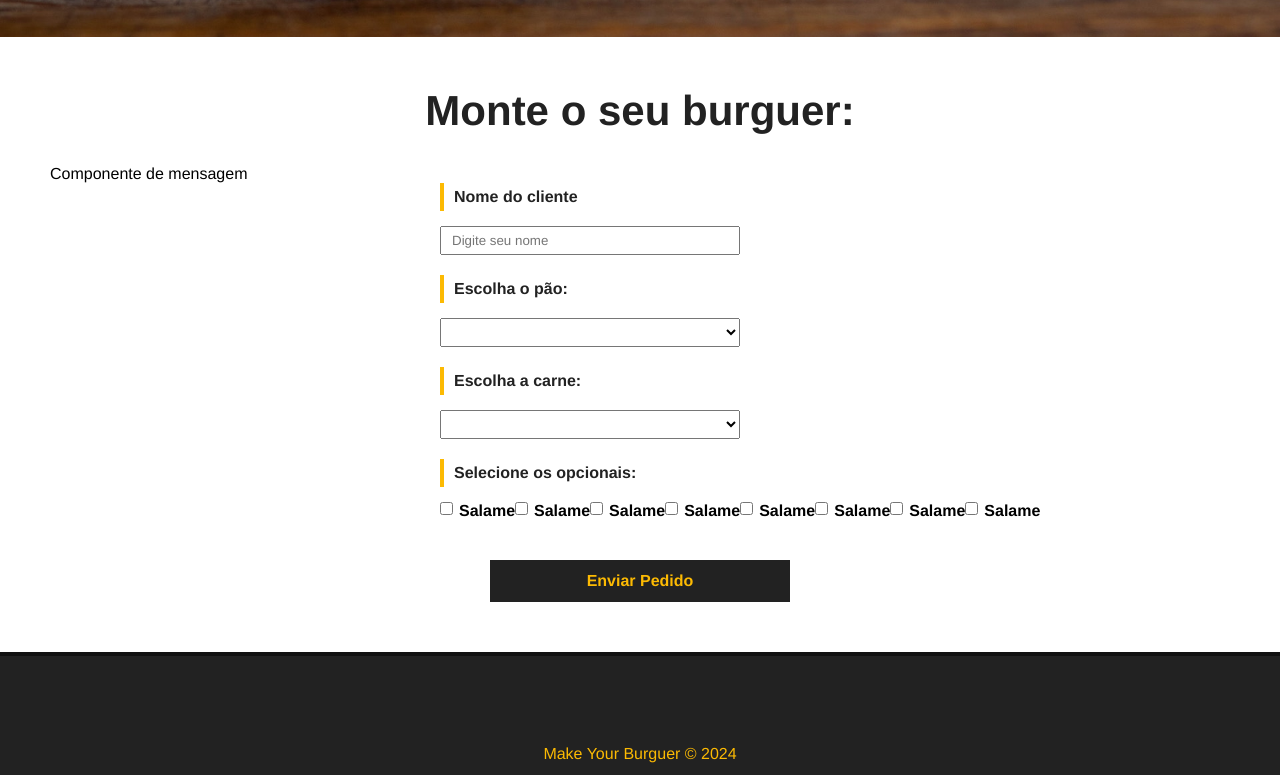
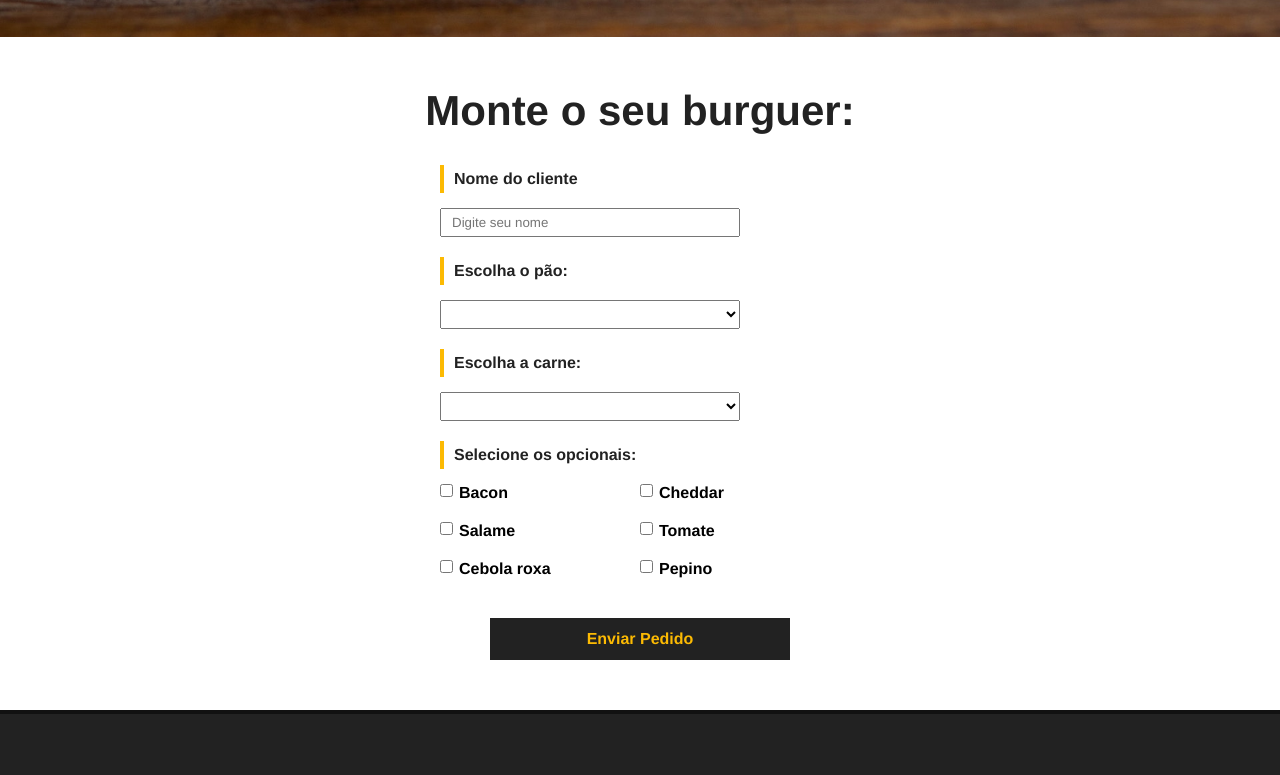
Before and after one commit to BarbasPedro/make_your_burger-Vue3-, a Vue app: page / in a window 1280 px wide. Shown: the part 541-1316 px from the top of the page. Built offline with nearby package versions, Linux system fonts and the light colour scheme; data requests are answered from the project's data file.

Commit message:
Criando componentes BurgerForm e Message

```diff
--- a/db/db.json
+++ b/db/db.json
@@ -65,18 +65,78 @@
   },
   "status": [
     {
-            "id": 1,
+      "id": "1",
       "tipo": "Solicitado"
     },
     {
-            "id": 2,
+      "id": "2",
       "tipo": "Em produção"
     },
     {
-            "id": 3,
+      "id": "3",
       "tipo": "Finalizado"
     }
   ],
   "burgers": [
+    {
+      "id": "a73f",
+      "name": "Pedro",
+      "meat": "Alcatra",
+      "bread": "Italiano Branco",
+      "options": [
+        "Bacon"
+      ],
+      "status": "Solicitado"
+    },
+    {
+      "id": "beca",
+      "name": "Pedro",
+      "meat": "Picanha",
+      "bread": "Italiano Branco",
+      "options": [
+        "Bacon",
+        "Cebola roxa",
+        "Pepino",
+        "Tomate",
+        "Cheddar"
+      ],
+      "status": "Solicitado"
+    },
+    {
+      "id": "1292",
+      "name": "Pedro",
+      "meat": "Picanha",
+      "bread": "Parmesão e Orégano",
+      "options": [
+        "Bacon"
+      ],
+      "status": "Solicitado"
+    },
+    {
+      "id": "ca53",
+      "name": "Pedro",
+      "meat": "Alcatra",
+      "bread": "3 Queijos",
+      "options": [
+        "Bacon"
+      ],
+      "status": "Solicitado"
+    },
+    {
+      "id": "0a90",
+      "name": "Teste",
+      "meat": "Alcatra",
+      "bread": "Italiano Branco",
+      "options": [],
+      "status": "Solicitado"
+    },
+    {
+      "id": "37a5",
+      "name": "Teste",
+      "meat": "Alcatra",
+      "bread": "Parmesão e Orégano",
+      "options": [],
+      "status": "Solicitado"
+    }
   ]
 }
--- a/index.html
+++ b/index.html
@@ -2,7 +2,7 @@
 <html lang="en">
   <head>
     <meta charset="UTF-8">
-    <link rel="icon" href="./public/favicon.ico">
+    <link rel="icon" href="/favicon.ico">
     <meta name="viewport" content="width=device-width, initial-scale=1.0">
     <title>Make Your Burguer</title>
   </head>
--- a/src/App.vue
+++ b/src/App.vue
@@ -15,7 +15,7 @@ export default {
     },
     data() {
         return {
-        logo_src: "/img/logo.png",
+        logo_src: "img/logo.png",
         app_name: "Make Your Burguer",
         };
     },
--- a/src/components/BurguerForm.vue
+++ b/src/components/BurguerForm.vue
@@ -1,56 +1,122 @@
 <template>
-  <p>Componente de mensagem</p>
+  <Message :msg="msg" v-show="msg"/>
   <div>
-    <form id="burger-form">
+    <form id="burger-form" @submit="createBurger">
       <div class="input-container">
         <label for="name">Nome do cliente</label>
-            <input type="text" id="name" name="name" v-model="name" placeholder="Digite seu nome">
+        <input
+          type="text"
+          id="name"
+          name="name"
+          v-model="name"
+          placeholder="Digite seu nome"
+        />
       </div>
       <div class="input-container">
         <label for="bread">Escolha o pão:</label>
         <select name="bread" id="bread" v-model="bread">
           <option value="">Selecione o seu pão</option>
-                <option value="integral">Integral</option>
+          <option v-for="bread in breads" :key="bread.id" :value="bread.tipo">
+            {{ bread.tipo }}
+          </option>
         </select>
       </div>
       <div class="input-container">
         <label for="meat">Escolha a carne:</label>
         <select name="meat" id="meat" v-model="meat">
           <option value="">Selecione a carne</option>
-                <option value="maminha">Maminha</option>
+          <option v-for="meat in meats" :value="meat.tipo" :key="meat.id">
+            {{ meat.tipo }}
+          </option>
         </select>
       </div>
       <div id="options-container" class="input-container">
         <label id="options-title" for="options">Selecione os opcionais:</label>
-            <div class="checkbox-container">
-                <input type="checkbox" name="options" v-model="options" value="salame">
-                <span>Salame</span>
-                <input type="checkbox" name="options" v-model="options" value="salame">
-                <span>Salame</span>
-                <input type="checkbox" name="options" v-model="options" value="salame">
-                <span>Salame</span>
-                <input type="checkbox" name="options" v-model="options" value="salame">
-                <span>Salame</span>
-                <input type="checkbox" name="options" v-model="options" value="salame">
-                <span>Salame</span>
-                <input type="checkbox" name="options" v-model="options" value="salame">
-                <span>Salame</span>
-                <input type="checkbox" name="options" v-model="options" value="salame">
-                <span>Salame</span>
-                <input type="checkbox" name="options" v-model="options" value="salame">
-                <span>Salame</span>
+        <div
+          class="checkbox-container"
+          v-for="option in optionsdata"
+          :key="option.id"
+        >
+          <input
+            type="checkbox"
+            name="options"
+            v-model="options"
+            :value="option.tipo"
+          />
+          <span>{{ option.tipo }}</span>
         </div>
       </div>
       <div class="input-container">
-            <input type="submit" class="submit-btn" value="Enviar Pedido">
+        <input type="submit" class="submit-btn" value="Enviar Pedido" />
       </div>
     </form>
   </div>
 </template>
 
 <script>
+import Message from './Message.vue'
+
 export default {
   name: "BurguerForm",
+  components: {
+    Message
+  },
+  data() {
+    return {
+      breads: null,
+      meats: null,
+      optionsdata: null,
+      name: null,
+      bread: null,
+      meat: null,
+      options: [],
+      status: "Solicitado",
+      msg: null,
+    };
+  },
+  methods: {
+    async getIngredients() {
+      const req = await fetch("http://localhost:3000/ingredientes");
+      const data = await req.json();
+
+      this.breads = data.paes;
+      this.meats = data.carnes;
+      this.optionsdata = data.opcionais;
+    },
+    async createBurger(e) {
+      e.preventDefault();
+
+      const data = {
+        name: this.name,
+        meat: this.meat,
+        bread: this.bread,
+        options: Array.from(this.options),
+        status: "Solicitado",
+      };
+
+      const dataJson = JSON.stringify(data)
+
+      const req = await fetch("http://localhost:3000/burgers", {
+      method: "POST",
+      headers: { "Content-Type": "application/json"},
+      body: dataJson
+      });
+
+      const res = await req.json();
+
+      this.msg = `${res.name}, o seu pedido foi realizado com sucesso!`
+
+      setTimeout(() => this.msg = "", 3000)
+
+      this.name = "";
+      this.breads = "";
+      this.meats = "";
+      this.options = "";
+    },
+  },
+  mounted() {
+    this.getIngredients("http://localhost:3000/burgers");
+  },
 };
 </script>
 
@@ -69,12 +135,13 @@ export default {
 label {
   font-weight: bold;
   margin-bottom: 15px;
-    color: #222;;
+  color: #222;
   padding: 5px 10px;
   border-left: 4px solid #fcba03;
 }
 
-  input, select {
+input,
+select {
   padding: 5px 10px;
   width: 300px;
 }
@@ -107,14 +174,14 @@ export default {
 
 .submit-btn {
   background-color: #222;
-    color:#fcba03;
+  color: #fcba03;
   font-weight: bold;
   border: 2px solid #222;
   padding: 10px;
   font-size: 16px;
   margin: 0 auto;
   cursor: pointer;
-    transition: .5s;
+  transition: 0.5s;
 }
 
 .submit-btn:hover {
--- /dev/null
+++ b/src/components/Message.vue
@@ -0,0 +1,26 @@
+<template>
+  <div class="message-container">
+    <p>{{ msg }}</p>
+  </div>
+</template>
+
+<script>
+export default {
+  name: "Message",
+  props: {
+    msg: String,
+  },
+};
+</script>
+
+<style scoped>
+.message-container {
+  color: #004085;
+  background-color: #cce5ff;
+  border: 2px solid #b8daff;
+  border-radius: 5px;
+  padding: 10px;
+  max-width: 400px;
+  margin: 30px auto;
+}
+</style>
```
Lines whose indentation alone changed are shown as unchanged.
